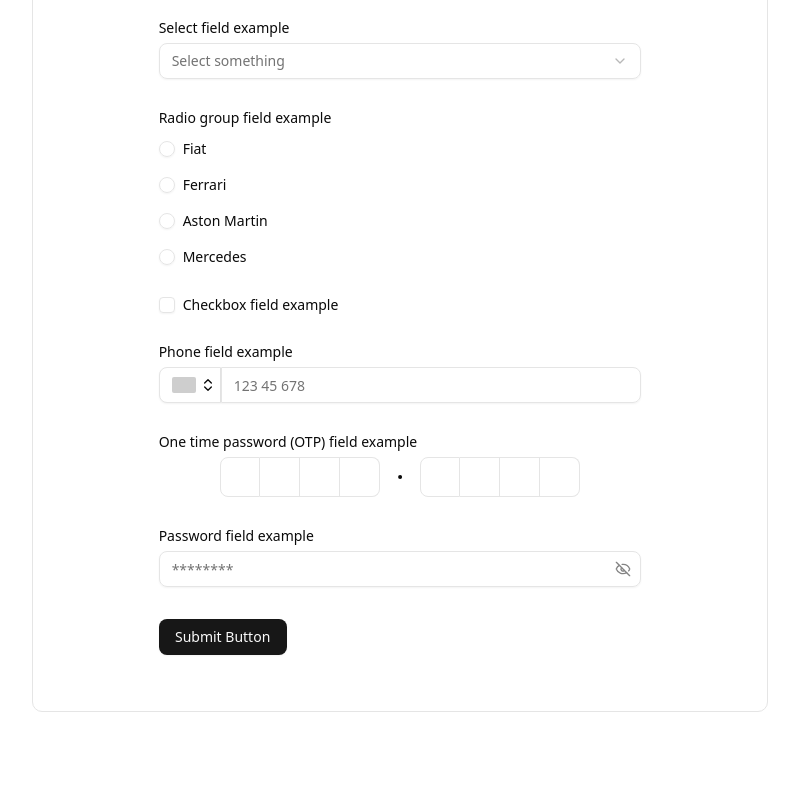
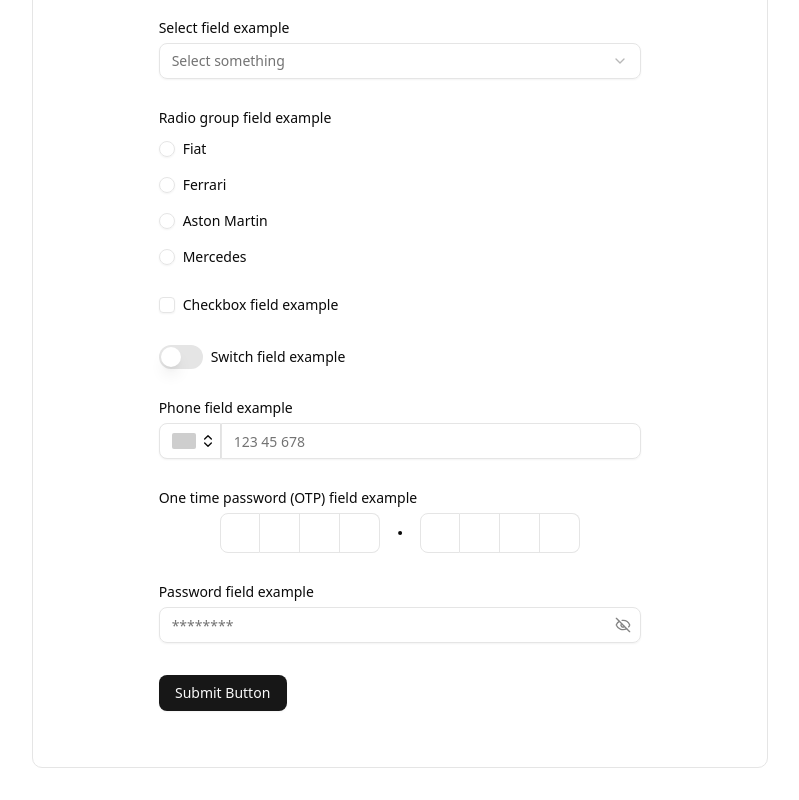
Before and after one commit to michaelbrusegard/shadcn-tanstack-form, a Next.js app: page / in a window 1280 px wide. Shown: the part 580-1380 px from the top of the page, without its empty margins (240-1039 px from the left). Before the commit the page ends 1324 px from the top, so only its background shows below. Built offline with nearby package versions, Linux system fonts and the light colour scheme.

Commit message:
add switch field

```diff
--- a/components/ui/form.tsx
+++ b/components/ui/form.tsx
@@ -29,6 +29,7 @@ import {
   SelectValue,
 } from "@/components/ui/select"
 import { Spinner } from "@/components/ui/spinner"
+import { Switch } from "@/components/ui/switch"
 import { Textarea } from "@/components/ui/textarea"
 
 const { fieldContext, useFieldContext, formContext, useFormContext } =
@@ -518,6 +519,79 @@ function CheckboxField({
   )
 }
 
+type SwitchFieldProps = Omit<
+  React.ComponentProps<typeof Switch>,
+  "checked" | "onCheckedChange" | "onBlur"
+> & {
+  label: string
+  labelVisible?: boolean
+  labelSibling?: React.ReactNode
+  fieldSuffix?: React.ReactNode
+  description?: string
+}
+
+function SwitchField({
+  className,
+  label,
+  labelVisible = true,
+  description,
+  ...props
+}: SwitchFieldProps) {
+  const field = useFieldContext<boolean>()
+  const id = useId()
+
+  return (
+    <div className={cn("relative space-y-2", className)}>
+      <div className="flex items-center space-x-2">
+        <Switch
+          id={`${id}-form-item`}
+          checked={field.state.value}
+          onCheckedChange={() => field.handleChange(!field.state.value)}
+          onBlur={field.handleBlur}
+          aria-describedby={
+            !(field.state.meta.errors.length > 0)
+              ? `${id}-form-item-description`
+              : `${id}-form-item-description ${id}-form-item-message`
+          }
+          aria-invalid={!!(field.state.meta.errors.length > 0)}
+          className="cursor-pointer"
+          {...props}
+        />
+        {label && labelVisible && (
+          <Label
+            className={cn(
+              "block",
+              field.state.meta.errors.length > 0 && "text-destructive",
+              !labelVisible && "sr-only",
+            )}
+            htmlFor={`${id}-form-item`}
+          >
+            {label}
+          </Label>
+        )}
+      </div>
+      {description && (
+        <p
+          id={`${id}-form-item-description`}
+          className={cn("text-muted-foreground text-sm", className)}
+        >
+          {description}
+        </p>
+      )}
+      <p
+        id={`${id}-form-item-message`}
+        className={cn(
+          "text-destructive absolute -translate-y-2 text-[0.8rem] font-medium",
+          className,
+        )}
+      >
+        {field.state.meta.errors.length > 0 &&
+          (field.state.meta.errors[0] as { message: string }).message}
+      </p>
+    </div>
+  )
+}
+
 type PhoneFieldProps = Omit<
   React.ComponentProps<typeof InputPhone>,
   "value" | "onChange" | "onBlur"
@@ -726,6 +800,7 @@ const { useAppForm } = createFormHook({
     SelectField,
     RadioGroupField,
     CheckboxField,
+    SwitchField,
     PhoneField,
     PasswordField,
     // DateField,
--- /dev/null
+++ b/components/ui/switch.tsx
@@ -0,0 +1,28 @@
+"use client"
+
+import { cn } from "@/lib/utils"
+import * as SwitchPrimitives from "@radix-ui/react-switch"
+import * as React from "react"
+
+const Switch = React.forwardRef<
+  React.ElementRef<typeof SwitchPrimitives.Root>,
+  React.ComponentPropsWithoutRef<typeof SwitchPrimitives.Root>
+>(({ className, ...props }, ref) => (
+  <SwitchPrimitives.Root
+    className={cn(
+      "peer focus-visible:ring-ring focus-visible:ring-offset-background data-[state=checked]:bg-primary data-[state=unchecked]:bg-input inline-flex h-6 w-11 shrink-0 cursor-pointer items-center rounded-full border-2 border-transparent transition-colors focus-visible:ring-2 focus-visible:ring-offset-2 focus-visible:outline-none disabled:cursor-not-allowed disabled:opacity-50",
+      className,
+    )}
+    {...props}
+    ref={ref}
+  >
+    <SwitchPrimitives.Thumb
+      className={cn(
+        "bg-background pointer-events-none block h-5 w-5 rounded-full shadow-lg ring-0 transition-transform data-[state=checked]:translate-x-5 data-[state=unchecked]:translate-x-0",
+      )}
+    />
+  </SwitchPrimitives.Root>
+))
+Switch.displayName = SwitchPrimitives.Root.displayName
+
+export { Switch }
--- a/package.json
+++ b/package.json
@@ -17,6 +17,7 @@
     "@radix-ui/react-scroll-area": "^1.2.10",
     "@radix-ui/react-select": "^2.2.6",
     "@radix-ui/react-slot": "^1.2.3",
+    "@radix-ui/react-switch": "^1.2.6",
     "@tanstack/react-form": "^1.19.5",
     "class-variance-authority": "^0.7.1",
     "clsx": "^2.1.1",
--- a/registry/default/blocks/example-form.tsx
+++ b/registry/default/blocks/example-form.tsx
@@ -28,6 +28,7 @@ const formSchema = z.object({
   checkboxField: z.boolean().refine((val) => val === true, {
     message: "You must accept the checkbox.",
   }),
+  switchField: z.boolean(),
   phoneField: z.string().refine(isValidPhoneNumber, "Invalid phone number"),
   fieldProps: z.string(),
   otpField: z
@@ -50,6 +51,7 @@ function ExampleForm() {
       selectField: "",
       radioGroupField: "",
       checkboxField: false,
+      switchField: false,
       phoneField: "",
       fieldProps: "",
       otpField: "",
@@ -135,6 +137,9 @@ function ExampleForm() {
         <form.AppField name="checkboxField">
           {(field) => <field.CheckboxField label="Checkbox field example" />}
         </form.AppField>
+        <form.AppField name="switchField">
+          {(field) => <field.SwitchField label="Switch field example" />}
+        </form.AppField>
         <form.AppField name="phoneField">
           {(field) => (
             <field.PhoneField
--- a/registry/default/ui/form.tsx
+++ b/registry/default/ui/form.tsx
@@ -29,6 +29,7 @@ import {
   SelectValue,
 } from "@/components/ui/select"
 import { Spinner } from "@/components/ui/spinner"
+import { Switch } from "@/components/ui/switch"
 import { Textarea } from "@/components/ui/textarea"
 
 const { fieldContext, useFieldContext, formContext, useFormContext } =
@@ -518,6 +519,79 @@ function CheckboxField({
   )
 }
 
+type SwitchFieldProps = Omit<
+  React.ComponentProps<typeof Switch>,
+  "checked" | "onCheckedChange" | "onBlur"
+> & {
+  label: string
+  labelVisible?: boolean
+  labelSibling?: React.ReactNode
+  fieldSuffix?: React.ReactNode
+  description?: string
+}
+
+function SwitchField({
+  className,
+  label,
+  labelVisible = true,
+  description,
+  ...props
+}: SwitchFieldProps) {
+  const field = useFieldContext<boolean>()
+  const id = useId()
+
+  return (
+    <div className={cn("relative space-y-2", className)}>
+      <div className="flex items-center space-x-2">
+        <Switch
+          id={`${id}-form-item`}
+          checked={field.state.value}
+          onCheckedChange={() => field.handleChange(!field.state.value)}
+          onBlur={field.handleBlur}
+          aria-describedby={
+            !(field.state.meta.errors.length > 0)
+              ? `${id}-form-item-description`
+              : `${id}-form-item-description ${id}-form-item-message`
+          }
+          aria-invalid={!!(field.state.meta.errors.length > 0)}
+          className="cursor-pointer"
+          {...props}
+        />
+        {label && labelVisible && (
+          <Label
+            className={cn(
+              "block",
+              field.state.meta.errors.length > 0 && "text-destructive",
+              !labelVisible && "sr-only",
+            )}
+            htmlFor={`${id}-form-item`}
+          >
+            {label}
+          </Label>
+        )}
+      </div>
+      {description && (
+        <p
+          id={`${id}-form-item-description`}
+          className={cn("text-muted-foreground text-sm", className)}
+        >
+          {description}
+        </p>
+      )}
+      <p
+        id={`${id}-form-item-message`}
+        className={cn(
+          "text-destructive absolute -translate-y-2 text-[0.8rem] font-medium",
+          className,
+        )}
+      >
+        {field.state.meta.errors.length > 0 &&
+          (field.state.meta.errors[0] as { message: string }).message}
+      </p>
+    </div>
+  )
+}
+
 type PhoneFieldProps = Omit<
   React.ComponentProps<typeof InputPhone>,
   "value" | "onChange" | "onBlur"
@@ -726,6 +800,7 @@ const { useAppForm } = createFormHook({
     SelectField,
     RadioGroupField,
     CheckboxField,
+    SwitchField,
     PhoneField,
     PasswordField,
     // DateField,
```
Also changed, not shown: 1 other file (tests, documents, lock files or other folders).
